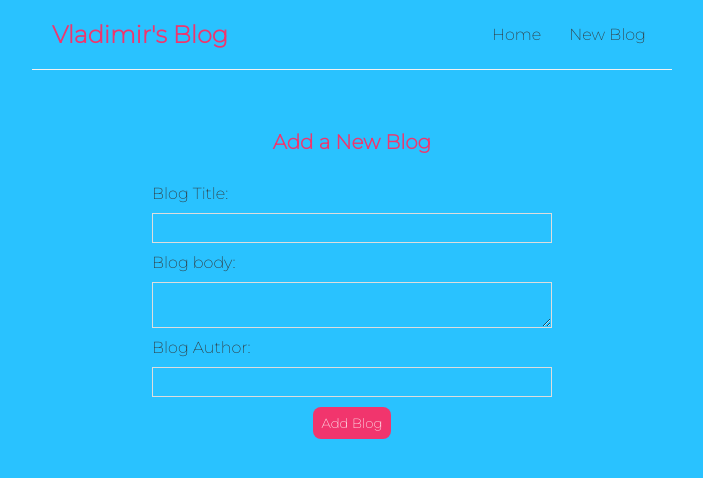
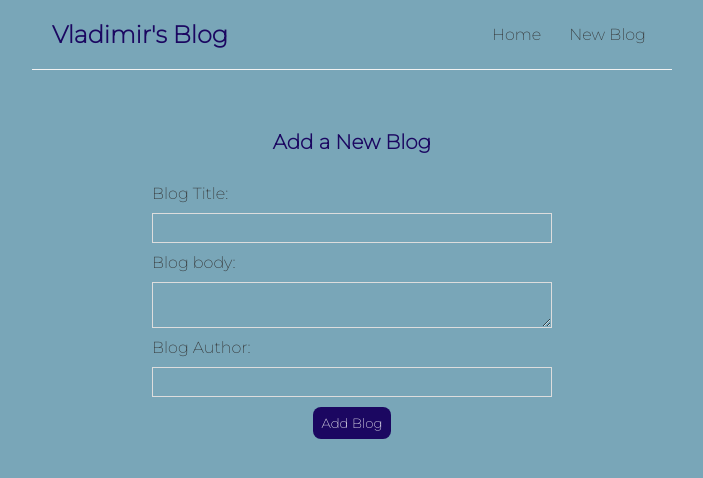
Before and after one commit to DevVlady/vlads-blog-app, a React (Create React App) app: page /create in a window 1280 px wide. Shown: the top 478 px of the page, without its empty margins (288-991 px from the left). Built offline with nearby package versions, Linux system fonts and the light colour scheme.

Commit message:
Styled the Blog to be a little different in color and more easy on the eye for the user.

```diff
--- a/src/index.css
+++ b/src/index.css
@@ -5,7 +5,7 @@
   margin: 0;
   font-family: "Montserrat";
   color: #333;
-  background: #29c2ff;
+  background: #79a6b8;
 }
 
 .navbar {
@@ -18,7 +18,7 @@
 }
 
 .navbar h1 {
-  color: #f1356d;
+  color: #1b0761;
 }
 
 .navbar .links {
@@ -32,7 +32,7 @@
 }
 
 .navbar a:hover {
-  color: #f1356d;
+  color: #1b0761;
 }
 
 .content {
@@ -54,7 +54,7 @@
 
 .blog-preview h2 {
   font-size: 20px;
-  color: #f1356d;
+  color: #1b0761;
   margin-bottom: 8px;
 }
 
@@ -65,7 +65,7 @@
 /* Blog details page */
 .blog-details h2 {
   font-size: 20px;
-  color: #f1356d;
+  color: #1b0761;
   margin-bottom: 10px;
 }
 
@@ -74,7 +74,7 @@
 }
 
 .blog-details button {
-  background: #f1356d;
+  background: #1b0761;
   color: #fff;
   border: 0;
   padding: 8px;
@@ -96,7 +96,7 @@
 
 .create h2 {
   font-size: 20px;
-  color: #f1356d;
+  color: #1b0761;
   margin-bottom: 30px;
 }
 
@@ -110,7 +110,7 @@
 }
 
 .create button {
-  background: #f1356d;
+  background: #1b0761;
   color: #fff;
   border: 0;
   padding: 8px;
@@ -127,7 +127,7 @@
 
 .not-found h2 {
   font-size: 20px;
-  color: #f1356d;
+  color: #1b0761;
   margin-bottom: 30px;
 }
 
@@ -138,7 +138,7 @@
 
 .not-found a {
   text-decoration: none;
-  background: #f1356d;
+  background: #1b0761;
   color: #fff;
   border: 0;
   padding: 8px;
```
